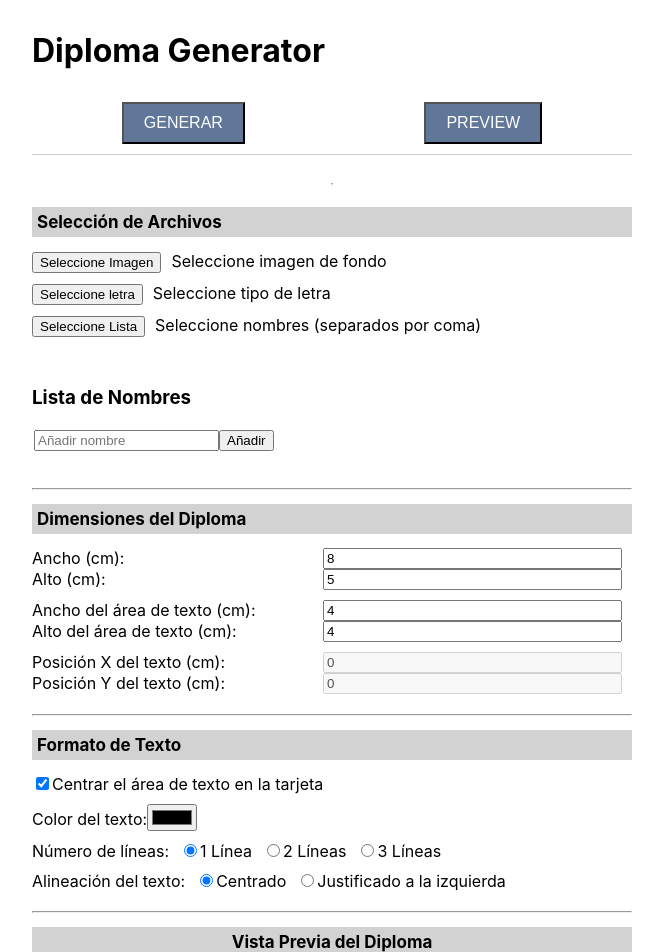
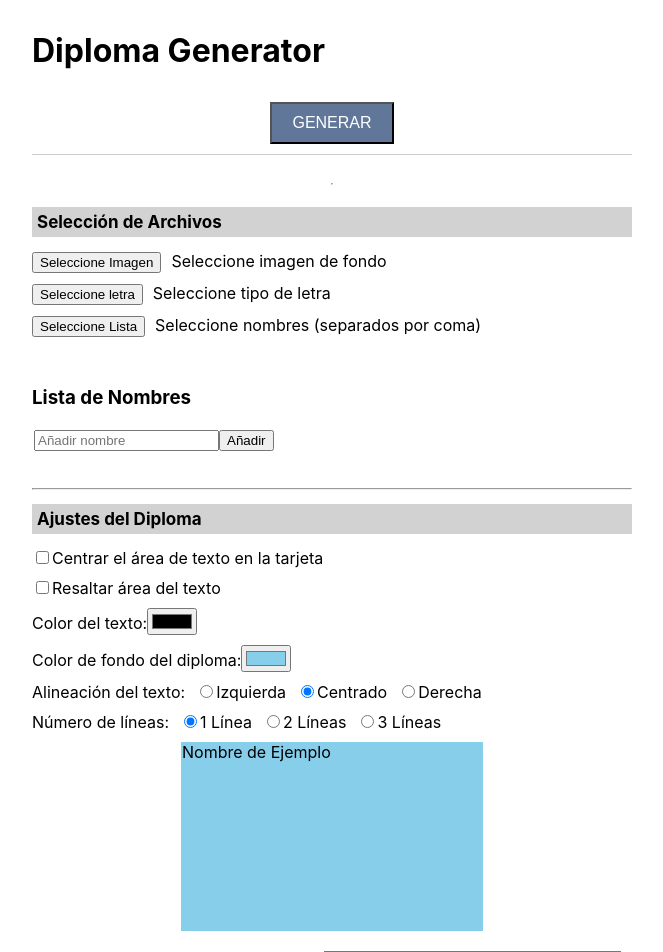
Before and after one commit to lsnoglos/diplomaGenerator, a React (Create React App) app: page / in a window 1280 px wide. Shown: the top 952 px of the page, without its empty margins (308-971 px from the left). Built offline with nearby package versions, Linux system fonts and the light colour scheme.

Commit message:
add: edit manual info

```diff
--- a/package.json
+++ b/package.json
@@ -8,6 +8,7 @@
     "@testing-library/user-event": "^13.5.0",
     "diploma-generator": "file:",
     "file-saver": "^2.0.5",
+    "interactjs": "^1.10.27",
     "react": "^18.3.1",
     "react-dom": "^18.3.1",
     "react-scripts": "5.0.1",
--- a/src/App.css
+++ b/src/App.css
@@ -146,3 +146,7 @@ h2 {
   border-radius: 5px;
   margin-bottom: 15px;
 }
+
+.manual-resize-container {
+  overflow: visible;
+}
--- a/src/App.js
+++ b/src/App.js
@@ -1,5 +1,6 @@
 import React, { useState, useRef, useEffect } from 'react';
-import './App.css'
+import './App.css';
+import interact from 'interactjs';
 
 function App() {
   const [fontPath, setFontPath] = useState('');
@@ -7,7 +8,6 @@ function App() {
   const [listPath, setListPath] = useState('');
   const [namesList, setNamesList] = useState([]);
   const [newName, setNewName] = useState('');
-  const [selectedNames, setSelectedNames] = useState([]);
   const [previewMode, setPreviewMode] = useState('prueba'); // 'prueba' o 'lista'
   const [currentPage, setCurrentPage] = useState(0);
   const [editIndex, setEditIndex] = useState(null);
@@ -16,16 +16,16 @@ function App() {
 
   const [diplomaWidthCm, setDiplomaWidthCm] = useState(8);
   const [diplomaHeightCm, setDiplomaHeightCm] = useState(5);
+  const [diplomaBgColor, setDiplomaBgColor] = useState('#87CEEB');
 
-  const [textColor, setTextColor] = useState('#FFF');
+  const [textColor, setTextColor] = useState('#000');
   const [textAreaWidthCm, setTextAreaWidthCm] = useState(4);
   const [textAreaHeightCm, setTextAreaHeightCm] = useState(4);
 
   const [textPosX, setTextPosX] = useState(0);
   const [textPosY, setTextPosY] = useState(0);
-  const [centerTextArea, setCenterTextArea] = useState(true);
+  const [centerTextArea, setCenterTextArea] = useState(false);
   const [highlightTextArea, setHighlightTextArea] = useState(false);
-  const [previewPrint, setPreviewPrint] = useState(false);
   const [fillPageMode, setFillPageMode] = useState('automatic');
   const [manualFillCount, setManualFillCount] = useState(1);
   const [pageSize, setPageSize] = useState('carta');
@@ -34,13 +34,148 @@ function App() {
   const [manualMargin, setManualMargin] = useState(0);
 
   const [numberOfLines, setNumberOfLines] = useState(1);
-  const [textAlignOption, setTextAlignOption] = useState('center'); // 'center' o 'justify'
+  const [textAlignOption, setTextAlignOption] = useState('center'); // 'center', 'justify', 'right'
+  const [exampleText, setExampleText] = useState('Nombre de Ejemplo');
+  const resizableBoxRef = useRef(null);
+  const textBoxRef = useRef(null);
 
   useEffect(() => {
     previewCanvas();
-  }, [currentPage, previewMode, namesList]);
+    // eslint-disable-next-line
+  }, [
+    currentPage,
+    previewMode,
+    namesList,
+    diplomaWidthCm,
+    diplomaHeightCm,
+    textAreaWidthCm,
+    textAreaHeightCm,
+    textPosX,
+    textPosY,
+    exampleText,
+    imgPath,
+    textAlignOption,
+    numberOfLines,
+    centerTextArea,
+    pageSize,
+    orientation,
+    marginMode,
+    manualMargin,
+    fillPageMode,
+    manualFillCount,
+    highlightTextArea,
+    textColor,
+    diplomaBgColor,
+  ]);
+
+  useEffect(() => {
+    interact(resizableBoxRef.current).unset();
+    interact(textBoxRef.current).unset();
+
+    interact(resizableBoxRef.current)
+      .resizable({
+        edges: { left: true, right: true, bottom: true, top: true },
+        listeners: {
+          move(event) {
+            const target = event.target;
+            let x = parseFloat(target.getAttribute('data-x')) || 0;
+            let y = parseFloat(target.getAttribute('data-y')) || 0;
+
+            target.style.width = `${event.rect.width}px`;
+            target.style.height = `${event.rect.height}px`;
+
+            x += event.deltaRect.left;
+            y += event.deltaRect.top;
+
+            target.style.transform = `translate(${x}px, ${y}px)`;
+
+            target.setAttribute('data-x', x);
+            target.setAttribute('data-y', y);
+
+            setDiplomaWidthCm(pxToCm(event.rect.width));
+            setDiplomaHeightCm(pxToCm(event.rect.height));
+          },
+        },
+        modifiers: [
+          interact.modifiers.restrictSize({
+            min: { width: 50, height: 50 },
+          }),
+        ],
+      });
+
+    interact(textBoxRef.current)
+      .resizable({
+        edges: { left: true, right: true, bottom: true, top: true },
+        listeners: {
+          move(event) {
+            const target = event.target;
+            let x = parseFloat(target.getAttribute('data-x')) || 0;
+            let y = parseFloat(target.getAttribute('data-y')) || 0;
+
+            target.style.width = `${event.rect.width}px`;
+            target.style.height = `${event.rect.height}px`;
+
+            x += event.deltaRect.left;
+            y += event.deltaRect.top;
+
+            target.style.transform = `translate(${x}px, ${y}px)`;
+
+            target.setAttribute('data-x', x);
+            target.setAttribute('data-y', y);
+
+            setTextAreaWidthCm(pxToCm(event.rect.width));
+            setTextAreaHeightCm(pxToCm(event.rect.height));
+            setTextPosX(pxToCm(x));
+            setTextPosY(pxToCm(y));
+
+            if (centerTextArea) {
+              x = (cmToPx(diplomaWidthCm) - event.rect.width) / 2;
+              y = (cmToPx(diplomaHeightCm) - event.rect.height) / 2;
+              target.style.transform = `translate(${x}px, ${y}px)`;
+              target.setAttribute('data-x', x);
+              target.setAttribute('data-y', y);
+              setTextPosX(pxToCm(x));
+              setTextPosY(pxToCm(y));
+            }
+          },
+        },
+        modifiers: [
+          interact.modifiers.restrictSize({
+            min: { width: 50, height: 50 },
+          }),
+        ],
+      })
+      .draggable({
+        listeners: {
+          move(event) {
+            if (!centerTextArea) {
+              const target = event.target;
+              const x =
+                (parseFloat(target.getAttribute('data-x')) || 0) + event.dx;
+              const y =
+                (parseFloat(target.getAttribute('data-y')) || 0) + event.dy;
+
+              target.style.transform = `translate(${x}px, ${y}px)`;
+
+              target.setAttribute('data-x', x);
+              target.setAttribute('data-y', y);
+
+              setTextPosX(pxToCm(x));
+              setTextPosY(pxToCm(y));
+            }
+          },
+        },
+      });
+  }, [
+    centerTextArea,
+    textAreaWidthCm,
+    textAreaHeightCm,
+    diplomaWidthCm,
+    diplomaHeightCm,
+  ]);
 
   const cmToPx = (cm) => (cm * 96) / 2.54;
+  const pxToCm = (px) => (px * 2.54) / 96;
 
   const getPageDimensions = (size) => {
     switch (size) {
@@ -54,14 +189,14 @@ function App() {
   };
 
   const previewCanvas = () => {
-    console.log(namesList);
     const canvas = canvasRef.current;
     const ctx = canvas.getContext('2d');
 
-    if (previewPrint) {
     const { width, height } = getPageDimensions(pageSize);
-      canvas.width = orientation === 'horizontal' ? Math.max(width, height) : Math.min(width, height);
-      canvas.height = orientation === 'horizontal' ? Math.min(width, height) : Math.max(width, height);
+    canvas.width =
+      orientation === 'horizontal' ? Math.max(width, height) : Math.min(width, height);
+    canvas.height =
+      orientation === 'horizontal' ? Math.min(width, height) : Math.max(width, height);
     ctx.fillStyle = '#FFFFFF';
     ctx.fillRect(0, 0, canvas.width, canvas.height);
 
@@ -77,7 +212,8 @@ function App() {
       rows = Math.ceil(manualFillCount / columns);
     }
 
-      let marginX = 0, marginY = 0;
+    let marginX = 0,
+      marginY = 0;
     if (marginMode === 'automatic') {
       marginX = (canvas.width - columns * diplomaWidthPx) / (columns + 1);
       marginY = (canvas.height - rows * diplomaHeightPx) / (rows + 1);
@@ -86,9 +222,14 @@ function App() {
       marginY = cmToPx(manualMargin);
     }
 
-      const enabledNames = namesList.filter(name => name.enabled);
+    if (previewMode === 'prueba') {
+      const x = marginX + (canvas.width - diplomaWidthPx) / 2;
+      const y = marginY + (canvas.height - diplomaHeightPx) / 2;
+      drawDiploma(ctx, x, y, diplomaWidthPx, diplomaHeightPx, exampleText);
+    } else if (previewMode === 'lista') {
+      const enabledNames = namesList.filter((name) => name.enabled);
       let startIndex = currentPage * (columns * rows);
-      let endIndex = Math.min(startIndex + (columns * rows), enabledNames.length);
+      let endIndex = Math.min(startIndex + columns * rows, enabledNames.length);
       let count = startIndex;
       for (let row = 0; row < rows; row++) {
         for (let col = 0; col < columns; col++) {
@@ -101,29 +242,31 @@ function App() {
           count++;
         }
       }
-    } else {
-      const widthPx = cmToPx(diplomaWidthCm);
-      const heightPx = cmToPx(diplomaHeightCm);
-      canvas.width = widthPx;
-      canvas.height = heightPx;
-      const enabledNames = namesList.filter(name => name.enabled);
-      const nameToDisplay = enabledNames.length > 0 ? enabledNames[currentPage].name : 'Nombre preparado para vista previa';
-      drawDiploma(ctx, 0, 0, widthPx, heightPx, nameToDisplay);
     }
   };
 
   const drawDiploma = (ctx, x, y, width, height, name) => {
     let fontSize = 20;
-    let textX, textY;
 
-    ctx.fillStyle = 'red';
+    if (imgPath) {
+      const img = new Image();
+      img.src = imgPath;
+      img.onload = () => {
+        ctx.drawImage(img, x, y, width, height);
+        drawText();
+      };
+    } else {
+      ctx.fillStyle = diplomaBgColor;
       ctx.fillRect(x, y, width, height);
+      drawText();
+    }
 
+    function drawText() {
       const textWidthPx = cmToPx(textAreaWidthCm);
       const textHeightPx = cmToPx(textAreaHeightCm);
 
       if (highlightTextArea) {
-      ctx.fillStyle = '#FFD700';
+        ctx.fillStyle = 'rgba(255, 215, 0, 0.5)';
         ctx.fillRect(
           x + (centerTextArea ? (width - textWidthPx) / 2 : cmToPx(textPosX)),
           y + (centerTextArea ? (height - textHeightPx) / 2 : cmToPx(textPosY)),
@@ -133,28 +276,11 @@ function App() {
       }
 
       ctx.fillStyle = textColor;
-    ctx.font = '20px Arial';
-    ctx.textAlign = 'center';
-    ctx.textBaseline = 'middle';
+      ctx.font = `${fontSize}px Arial`;
+      ctx.textAlign = textAlignOption;
+      ctx.textBaseline = 'top';
 
-    const text = name;
-
-    do {
-      ctx.font = `${fontSize}px Arial`;
-      var metrics = ctx.measureText(text);
-      var textWidth = metrics.width;
-      fontSize--;
-    } while (textWidth > textWidthPx && fontSize > 5);
-
-    if (centerTextArea) {
-      textX = x + width / 2;
-      textY = y + height / 2;
-    } else {
-      textX = x + cmToPx(textPosX);
-      textY = y + cmToPx(textPosY);
-    }
-
-    const words = text.split(' ');
+      const words = name.split(' ');
       const lines = [];
       const wordsPerLine = Math.ceil(words.length / numberOfLines);
 
@@ -162,15 +288,17 @@ function App() {
         lines.push(words.slice(i * wordsPerLine, (i + 1) * wordsPerLine).join(' '));
       }
 
-    ctx.textAlign = textAlignOption;
-
       lines.forEach((line, index) => {
         ctx.fillText(
           line,
-        textX,
-        textY + index * (fontSize + 5)
+          x +
+          (centerTextArea
+            ? width / 2
+            : cmToPx(textPosX) + (textAlignOption === 'center' ? textWidthPx / 2 : 0)),
+          y + (centerTextArea ? (height - textHeightPx) / 2 : cmToPx(textPosY)) + index * (fontSize + 5)
         );
       });
+    }
   };
 
   const selectFont = (e) => {
@@ -222,7 +350,7 @@ function App() {
   };
 
   const handlePageNavigation = (action) => {
-    const enabledNames = namesList.filter(name => name.enabled);
+    const enabledNames = namesList.filter((name) => name.enabled);
     const totalPages = Math.ceil(enabledNames.length / 10);
     if (action === 'first') {
       setCurrentPage(0);
@@ -246,9 +374,6 @@ function App() {
 
       <div className="fixed-bar">
         <button className="generate-button">GENERAR</button>
-        <button className="preview-button" onClick={previewCanvas}>
-          PREVIEW
-        </button>
       </div>
 
       <div className="file-selection">
@@ -318,7 +443,9 @@ function App() {
                 onChange={() => toggleName(index)}
               />
               <span className="name-text">{name.name}</span>
-              <button onClick={() => editName(index)} className="edit-button">Editar</button>
+              <button onClick={() => editName(index)} className="edit-button">
+                Editar
+              </button>
             </div>
           ))}
         </div>
@@ -326,59 +453,9 @@ function App() {
 
       <div className="dimensions-section">
         <hr />
-        <h2>Dimensiones del Diploma</h2>
-        <div className="input-group">
-          <label>Ancho (cm):</label>
-          <input
-            type="number"
-            value={diplomaWidthCm}
-            onChange={(e) => setDiplomaWidthCm(e.target.value)}
-          />
-          <label>Alto (cm):</label>
-          <input
-            type="number"
-            value={diplomaHeightCm}
-            onChange={(e) => setDiplomaHeightCm(e.target.value)}
-          />
-        </div>
+        <h2>Ajustes del Diploma</h2>
 
-        <div className="input-group">
-          <label>Ancho del área de texto (cm):</label>
-          <input
-            type="number"
-            value={textAreaWidthCm}
-            onChange={(e) => setTextAreaWidthCm(e.target.value)}
-          />
-          <label>Alto del área de texto (cm):</label>
-          <input
-            type="number"
-            value={textAreaHeightCm}
-            onChange={(e) => setTextAreaHeightCm(e.target.value)}
-          />
-        </div>
-
-        <div className="input-group">
-          <label>Posición X del texto (cm):</label>
-          <input
-            type="number"
-            value={textPosX}
-            onChange={(e) => setTextPosX(e.target.value)}
-            disabled={centerTextArea}
-          />
-          <label>Posición Y del texto (cm):</label>
-          <input
-            type="number"
-            value={textPosY}
-            onChange={(e) => setTextPosY(e.target.value)}
-            disabled={centerTextArea}
-          />
-        </div>
-      </div>
-
-      <div className="text-formatting">
-        <hr />
-
-        <h2>Formato de Texto</h2>
+        <div className="manual-resize-container">
           <div className="checkbox-group">
             <label>
               <input
@@ -390,6 +467,17 @@ function App() {
             </label>
           </div>
 
+          <div className="checkbox-group">
+            <label>
+              <input
+                type="checkbox"
+                checked={highlightTextArea}
+                onChange={(e) => setHighlightTextArea(e.target.checked)}
+              />
+              Resaltar área del texto
+            </label>
+          </div>
+
           <div className="color-picker">
             <label>Color del texto:</label>
             <input
@@ -397,6 +485,48 @@ function App() {
               value={textColor}
               onChange={(e) => setTextColor(e.target.value)}
             />
+          </div>
+
+          <div className="color-picker">
+            <label>Color de fondo del diploma:</label>
+            <input
+              type="color"
+              value={diplomaBgColor}
+              onChange={(e) => setDiplomaBgColor(e.target.value)}
+              disabled={imgPath !== ''}
+            />
+          </div>
+
+          <div className="radio-group">
+            <label>Alineación del texto:</label>
+
+            <label>
+              <input
+                type="radio"
+                value="left"
+                checked={textAlignOption === 'left'}
+                onChange={() => setTextAlignOption('left')}
+              />
+              Izquierda
+            </label>
+            <label>
+              <input
+                type="radio"
+                value="center"
+                checked={textAlignOption === 'center'}
+                onChange={() => setTextAlignOption('center')}
+              />
+              Centrado
+            </label>
+            <label>
+              <input
+                type="radio"
+                value="right"
+                checked={textAlignOption === 'right'}
+                onChange={() => setTextAlignOption('right')}
+              />
+              Derecha
+            </label>
           </div>
 
           <div className="radio-group">
@@ -430,61 +560,130 @@ function App() {
             </label>
           </div>
 
-        <div className="radio-group">
-          <label>Alineación del texto:</label>
-          <label>
+          <div
+            ref={resizableBoxRef}
+            className="resizable-box"
+            style={{
+              backgroundColor: diplomaBgColor,
+              width: `${cmToPx(diplomaWidthCm)}px`,
+              height: `${cmToPx(diplomaHeightCm)}px`,
+              margin: '0 auto',
+            }}
+          >
+            <div
+              ref={textBoxRef}
+              className="text-box"
+              data-x="0"
+              data-y="0"
+              style={{
+                backgroundColor: highlightTextArea ? '#FFD700' : 'transparent',
+                width: `${cmToPx(textAreaWidthCm)}px`,
+                height: `${cmToPx(textAreaHeightCm)}px`,
+                color: textColor,
+                textAlign: textAlignOption,
+                transform: centerTextArea
+                  ? `translate(${(cmToPx(diplomaWidthCm) - cmToPx(textAreaWidthCm)) / 2
+                  }px, ${(cmToPx(diplomaHeightCm) - cmToPx(textAreaHeightCm)) / 2
+                  }px)`
+                  : `translate(${cmToPx(textPosX)}px, ${cmToPx(textPosY)}px)`,
+              }}
+              onDoubleClick={(e) => {
+                e.stopPropagation();
+                const newText = prompt('Ingrese el texto de ejemplo:', exampleText);
+                if (newText !== null) {
+                  setExampleText(newText);
+                }
+              }}
+            >
+              {exampleText
+                .split(' ')
+                .reduce((resultArray, word, index) => {
+                  const chunkIndex = Math.floor(
+                    index / Math.ceil(exampleText.split(' ').length / numberOfLines)
+                  );
+                  if (!resultArray[chunkIndex]) {
+                    resultArray[chunkIndex] = '';
+                  }
+                  resultArray[chunkIndex] += (resultArray[chunkIndex] ? ' ' : '') + word;
+                  return resultArray;
+                }, [])
+                .map((line, index) => (
+                  <div key={index}>{line}</div>
+                ))}
+            </div>
+          </div>
+
+          <br />
+          <div className="input-group">
+            <label>Ancho (cm):</label>
             <input
-              type="radio"
-              value="center"
-              checked={textAlignOption === 'center'}
-              onChange={() => setTextAlignOption('center')}
+              type="number"
+              value={diplomaWidthCm}
+              onChange={(e) => setDiplomaWidthCm(parseFloat(e.target.value) || 0)}
             />
-            Centrado
-          </label>
-          <label>
+            <label>Alto (cm):</label>
             <input
-              type="radio"
-              value="left"
-              checked={textAlignOption === 'left'}
-              onChange={() => setTextAlignOption('left')}
+              type="number"
+              value={diplomaHeightCm}
+              onChange={(e) => setDiplomaHeightCm(parseFloat(e.target.value) || 0)}
             />
-            Justificado a la izquierda
-          </label>
+
+            <label>Ancho del área de texto (cm):</label>
+            <input
+              type="number"
+              value={textAreaWidthCm}
+              onChange={(e) => {
+                const newValue = parseFloat(e.target.value) || 0;
+                setTextAreaWidthCm(newValue);
+                if (centerTextArea) {
+                  setTextPosX((diplomaWidthCm - newValue) / 2);
+                }
+              }}
+            />
+            <label>Alto del área de texto (cm):</label>
+            <input
+              type="number"
+              value={textAreaHeightCm}
+              onChange={(e) => {
+                const newValue = parseFloat(e.target.value) || 0;
+                setTextAreaHeightCm(newValue);
+                if (centerTextArea) {
+                  setTextPosY((diplomaHeightCm - newValue) / 2);
+                }
+              }}
+            />
+
+            <label>Posición X del texto (cm):</label>
+            <input
+              type="number"
+              value={textPosX}
+              onChange={(e) => setTextPosX(parseFloat(e.target.value) || 0)}
+              disabled={centerTextArea}
+            />
+            <label>Posición Y del texto (cm):</label>
+            <input
+              type="number"
+              value={textPosY}
+              onChange={(e) => setTextPosY(parseFloat(e.target.value) || 0)}
+              disabled={centerTextArea}
+            />
+          </div>
         </div>
       </div>
 
       <div className="canvas-area">
         <hr />
         <h2>Vista Previa del Diploma</h2>
-        <div className="checkbox-group">
-          <label>
-            <input
-              type="checkbox"
-              checked={previewPrint}
-              onChange={(e) => setPreviewPrint(e.target.checked)}
-            />
-            Previsualizar Impresión
-          </label>
-          {previewPrint && (
+
         <div className="select-page-size">
           <label>Tamaño de página:</label>
-              <select value={pageSize} onChange={(e) => setPageSize(e.target.value)}>
+          <select
+            value={pageSize}
+            onChange={(e) => setPageSize(e.target.value)}
+          >
             <option value="carta">Carta</option>
             <option value="legal">Legal</option>
           </select>
-            </div>
-          )}
-        </div>
-
-        <div className="checkbox-group">
-          <label>
-            <input
-              type="checkbox"
-              checked={highlightTextArea}
-              onChange={(e) => setHighlightTextArea(e.target.checked)}
-            />
-            Resaltar área del texto
-          </label>
         </div>
 
         <div className="radio-group">
@@ -513,7 +712,9 @@ function App() {
               <input
                 type="number"
                 value={manualFillCount}
-                onChange={(e) => setManualFillCount(parseInt(e.target.value, 10) || 1)}
+                onChange={(e) =>
+                  setManualFillCount(parseInt(e.target.value, 10) || 1)
+                }
                 min="1"
               />
             </div>
@@ -575,7 +776,7 @@ function App() {
               <input
                 type="number"
                 value={manualMargin}
-                onChange={(e) => setManualMargin(e.target.value)}
+                onChange={(e) => setManualMargin(parseFloat(e.target.value) || 0)}
                 min="0"
               />
             </div>
@@ -607,10 +808,36 @@ function App() {
         <canvas ref={canvasRef} style={{ border: '2px dashed #000' }} />
 
         <div className="navigation-buttons">
-          <button onClick={() => handlePageNavigation('first')} disabled={currentPage === 0}>{'<<'}</button>
-          <button onClick={() => handlePageNavigation('prev')} disabled={currentPage === 0}>{'<'}</button>
-          <button onClick={() => handlePageNavigation('next')} disabled={currentPage >= Math.ceil(namesList.filter(name => name.enabled).length / 10) - 1}>{'>'}</button>
-          <button onClick={() => handlePageNavigation('last')} disabled={currentPage >= Math.ceil(namesList.filter(name => name.enabled).length / 10) - 1}>{'>>'}</button>
+          <button
+            onClick={() => handlePageNavigation('first')}
+            disabled={currentPage === 0}
+          >
+            {'<<'}
+          </button>
+          <button
+            onClick={() => handlePageNavigation('prev')}
+            disabled={currentPage === 0}
+          >
+            {'<'}
+          </button>
+          <button
+            onClick={() => handlePageNavigation('next')}
+            disabled={
+              currentPage >=
+              Math.ceil(namesList.filter((name) => name.enabled).length / 10) - 1
+            }
+          >
+            {'>'}
+          </button>
+          <button
+            onClick={() => handlePageNavigation('last')}
+            disabled={
+              currentPage >=
+              Math.ceil(namesList.filter((name) => name.enabled).length / 10) - 1
+            }
+          >
+            {'>>'}
+          </button>
         </div>
       </div>
     </div>
```
Lines whose indentation alone changed are shown as unchanged.
